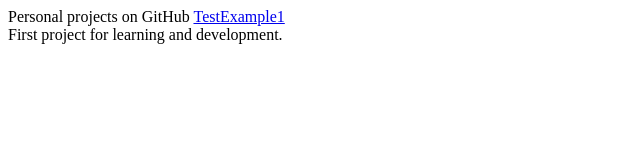
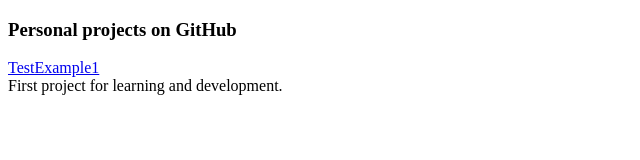
Before and after one commit to gmcpar/gmcpar.github.io, a plain HTML site: page index.html in a window 1280 px wide. Shown: the whole page, without its empty margins (0-640 px from the left). Drawn offline with Linux system fonts and the light colour scheme.

Commit message:
Update index.html

```diff
--- a/index.html
+++ b/index.html
@@ -6,8 +6,7 @@
     <title>GitHub Page</title>
 </head>
 <body>
-    Personal projects on GitHub
-
+    <h3>Personal projects on GitHub</h3>
     <a href="https://github.com/gmcpar/TestExample1">TestExample1</a>
     <br/>
     First project for learning and development.
```
